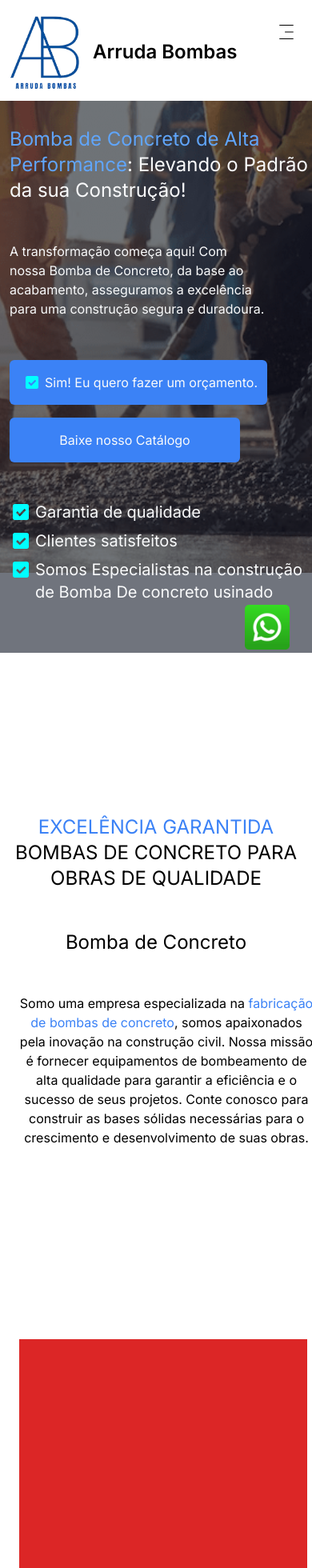
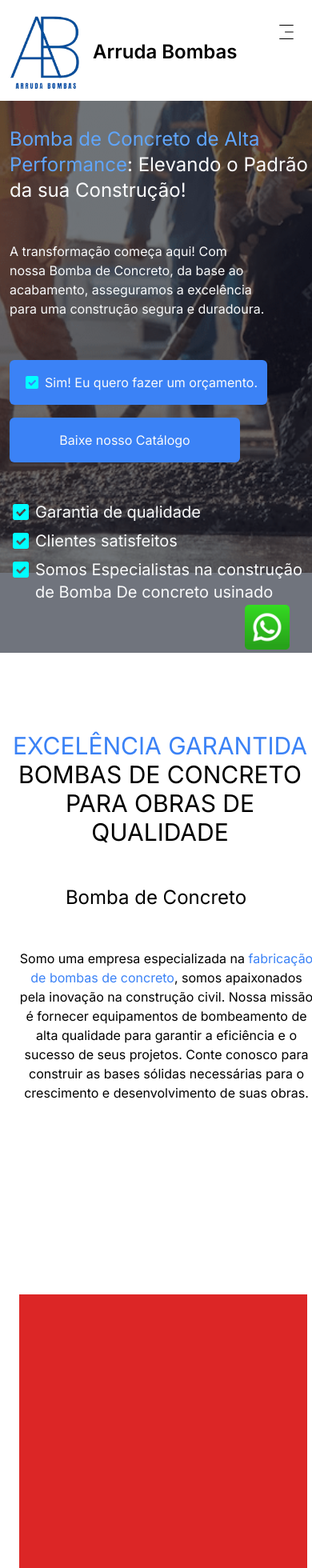
Before and after one commit to lazaroalvesr/Landpage, a Next.js app: page / in a window 390 px wide. Shown: the top 1960 px of the page at 80% size. Built offline with nearby package versions, Linux system fonts and the light colour scheme.

Commit message:
ajustes v5

```diff
--- a/src/app/components/Demonstracao.tsx
+++ b/src/app/components/Demonstracao.tsx
@@ -3,9 +3,9 @@ import React from 'react'
 function Demonstracao() {
   return (
     <section>
-      <div className='max-w-4xl m-auto lg:mt-28 flex lg:flex-row flex-col gap-60'>
+      <div className='max-w-4xl m-auto lg:mt-28 -mt-14 flex lg:flex-row flex-col gap-60'>
         <div className='lg:w-[400px] text-center'>
-          <h1 className='lg:text-4xl  text-2xl'><span className='text-blue-500'>EXCELÊNCIA GARANTIDA</span> BOMBAS DE CONCRETO PARA OBRAS DE QUALIDADE</h1>
+          <h1 className='lg:text-4xl text-3xl w-[400px] '><span className='text-blue-500'>EXCELÊNCIA GARANTIDA</span> BOMBAS DE CONCRETO PARA OBRAS DE QUALIDADE</h1>
           <p className='pt-12 text-2xl'>Bomba de Concreto</p>
           <p className='lg:w-[450px] pt-12 w-96 ml-4 pl-2 pr-2 lg:-ml-5 lg:pl-0 lg:pr-0'>Somo uma empresa especializada na <span className='text-blue-500'>fabricação de bombas de
             concreto</span>, somos apaixonados pela inovação na
--- a/src/app/components/Main.tsx
+++ b/src/app/components/Main.tsx
@@ -11,7 +11,7 @@ function Main() {
 
   return (
     <div>
-      <div className='relative mb-12'>
+      <div className='relative'>
         <div className='absolute bg-gray-900/60 w-full h-[690px] lg:h-[700px]'>
           <div className='flex lg:flex-row flex-col m-auto justify-center gap-44 lg:ml-32'>
             <div className='max-w-4xl lg:mt-32 mt-8 ml-3'>
```
